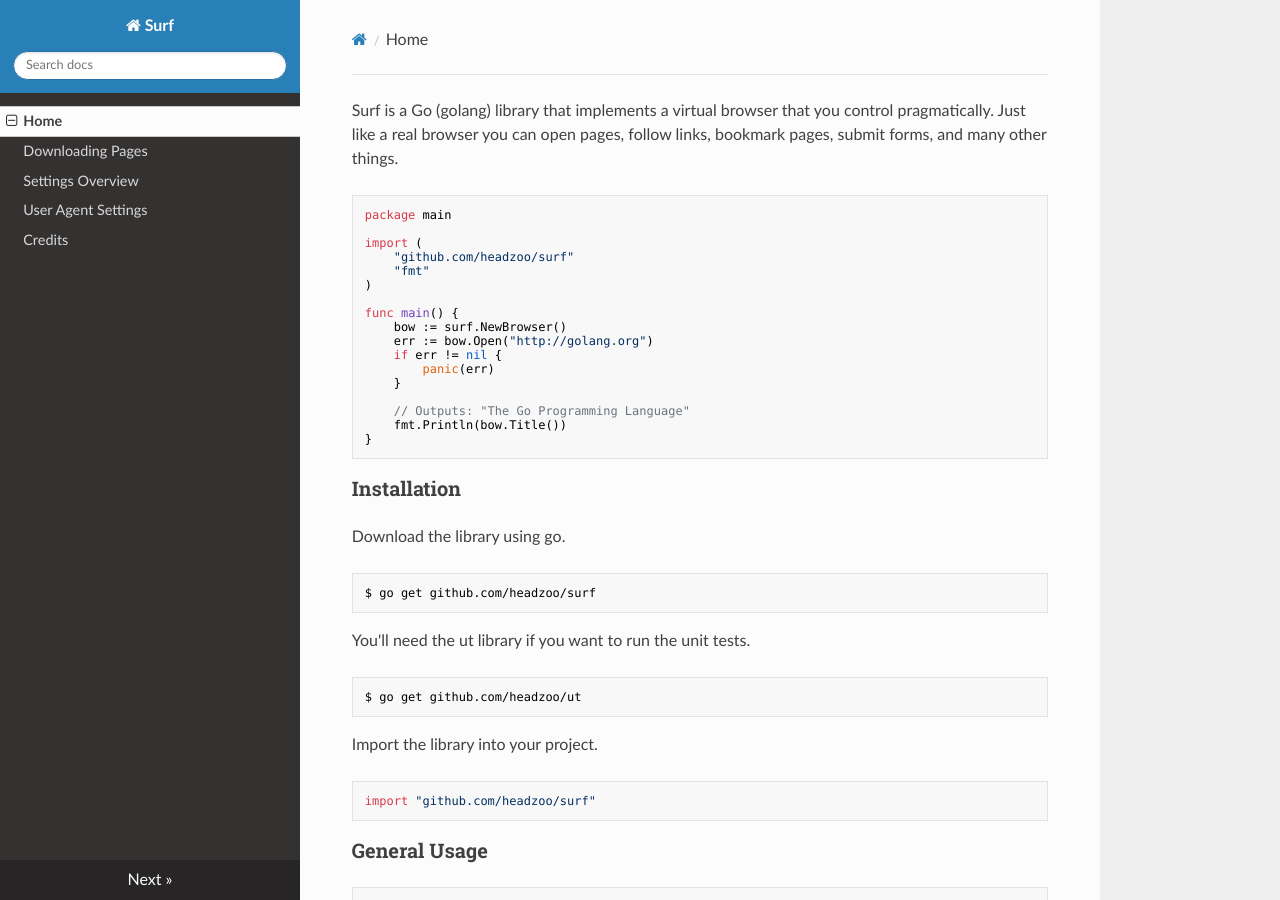
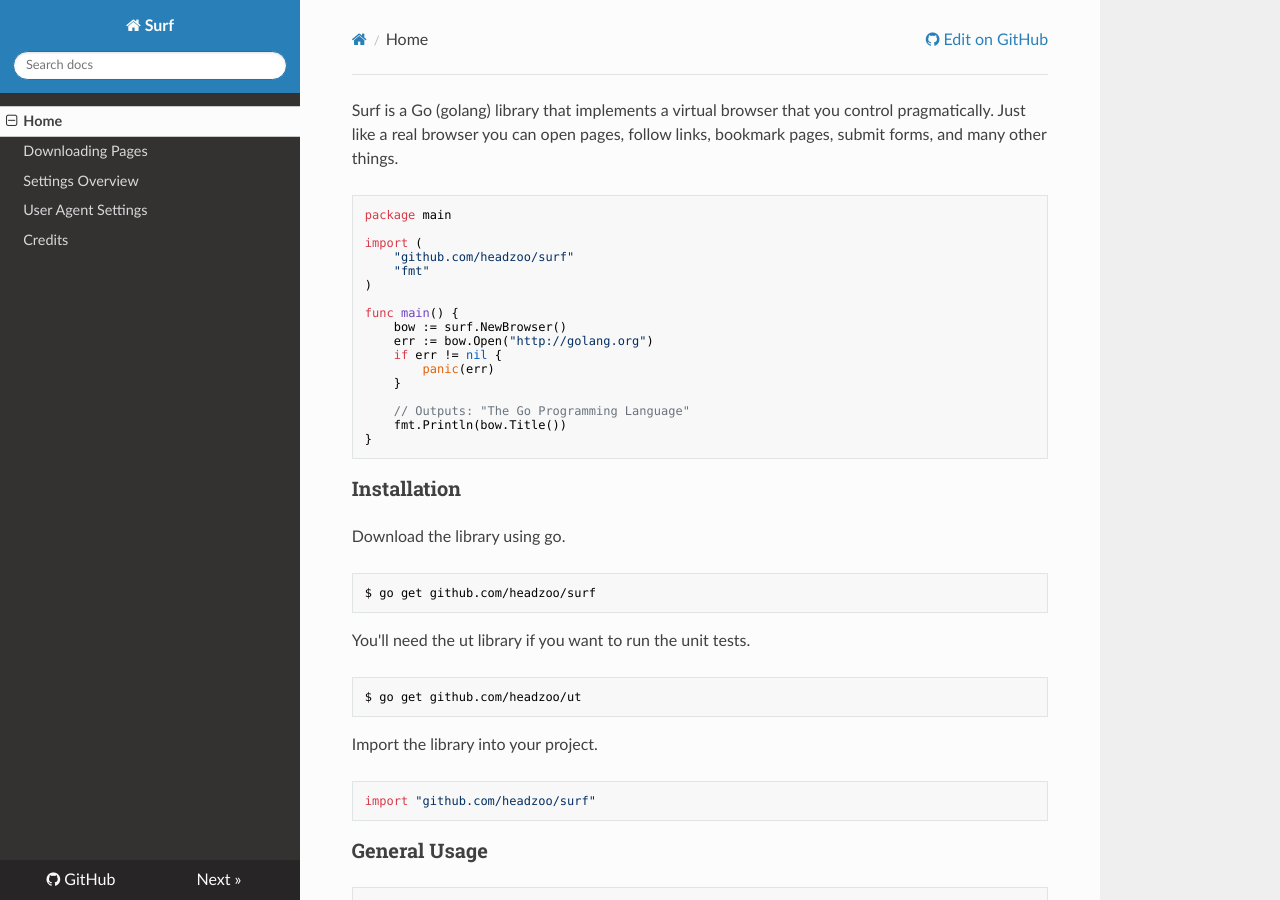
Before and after one commit to headzoo/surf, an MkDocs documentation site: the page built from docs/index.md, in a window 1280 px wide and 900 px high. Built offline with MkDocs 1.6.1, drawn with Linux system fonts in a browser that asks for light colours; nearby versions of some CDN libraries; old or Windows-style settings are respelled for this version of MkDocs; part of the change alters nothing that is shown.

Commit message:
Updated docs

```diff
--- a/mkdocs.yml
+++ b/mkdocs.yml
@@ -1,4 +1,7 @@
 site_name: Surf
+repo_url: https://github.com/headzoo/surf
+site_description: Stateful programmatic web browsing in Go.
+site_author: Sean Hickey
 theme: readthedocs
 pages:
 - [index.md, Home]
```
